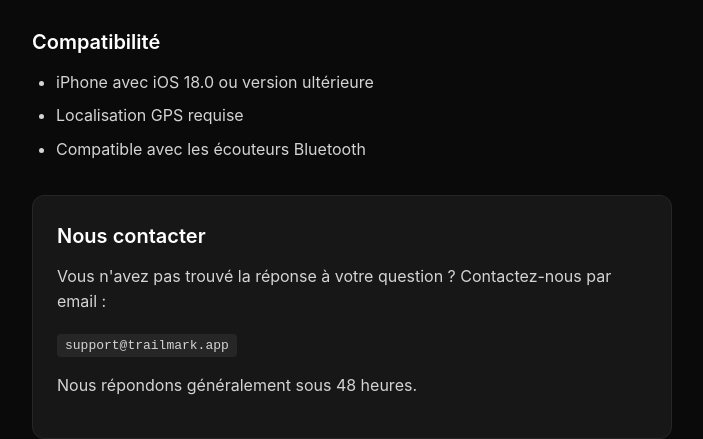
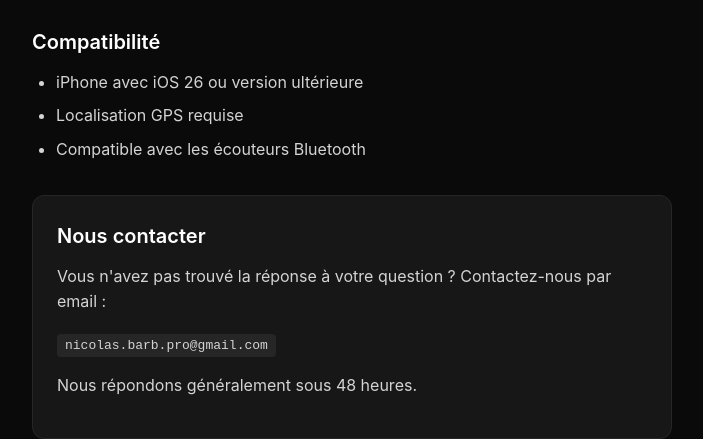
Before and after one commit to nicolasbarb/TrailMark, a plain HTML site: page docs/support.html in a window 1280 px wide. Shown: the part 1190-1629 px from the top of the page, without its empty margins (288-991 px from the left). Drawn offline with Linux system fonts and the light colour scheme.

Commit message:
Update support page: iOS 26 requirement and contact email
Co-Authored-By: Claude Opus 4.5 <noreply@anthropic.com>

```diff
--- a/docs/support.html
+++ b/docs/support.html
@@ -140,7 +140,7 @@
 
         <h2>Compatibilité</h2>
         <ul>
-            <li>iPhone avec iOS 18.0 ou version ultérieure</li>
+            <li>iPhone avec iOS 26 ou version ultérieure</li>
             <li>Localisation GPS requise</li>
             <li>Compatible avec les écouteurs Bluetooth</li>
         </ul>
@@ -148,7 +148,7 @@
         <div class="contact-box">
             <h2>Nous contacter</h2>
             <p>Vous n'avez pas trouvé la réponse à votre question ? Contactez-nous par email :</p>
-            <p><span class="email">support@trailmark.app</span></p>
+            <p><span class="email">nicolas.barb.pro@gmail.com</span></p>
             <p>Nous répondons généralement sous 48 heures.</p>
         </div>
 
```
Also changed, not shown: docs/privacy.html (+1 -1 lines).
